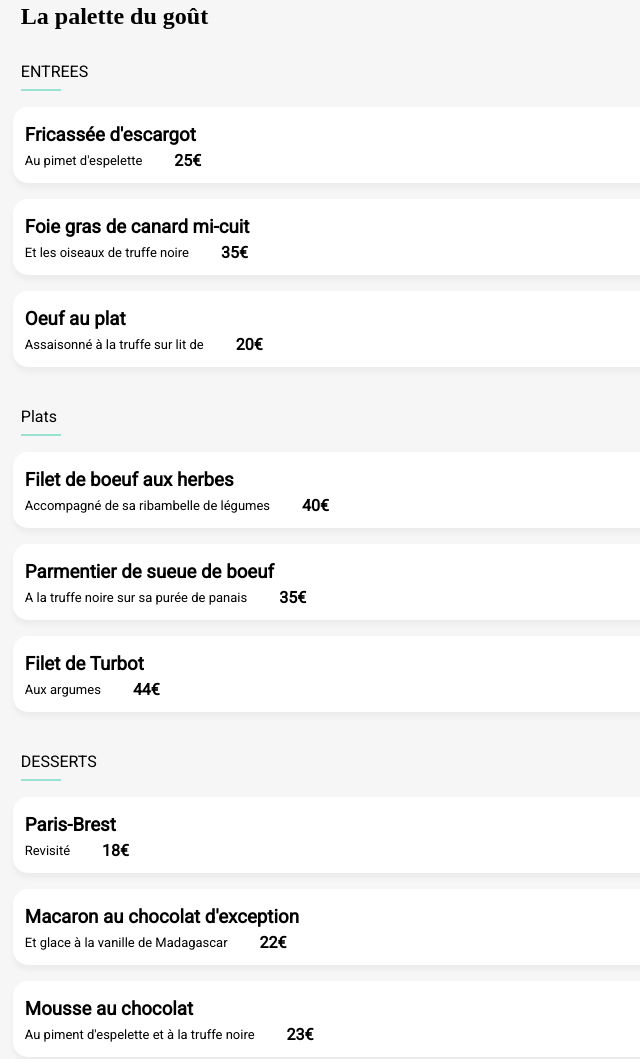
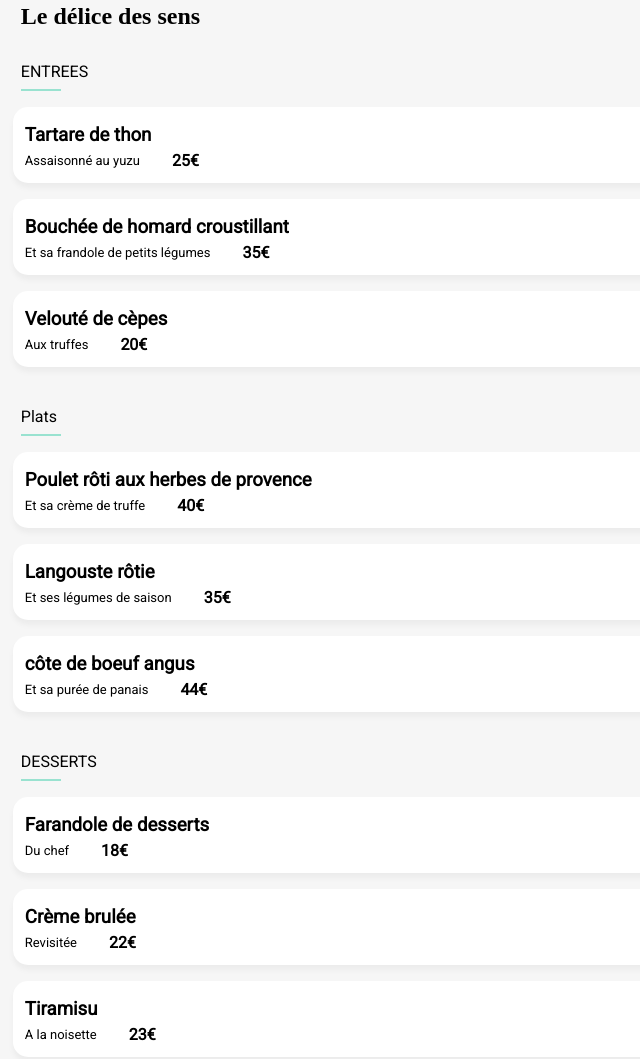
Before and after one commit to maroua-MEDDEB/p3, a website: page sass/menu/menu-delice-sens.html in a window 1280 px wide. Shown: the part 313-1372 px from the top of the page, without its empty margins (0-640 px from the left). Drawn offline with Linux system fonts and the light colour scheme; grey boxes are pictures that could not be loaded; a web font is replaced by a local one.

Commit message:
modifier le contenu des recette de menu

```diff
--- a/sass/menu/menu-delice-sens.html
+++ b/sass/menu/menu-delice-sens.html
@@ -37,30 +37,30 @@
 
     <section>
         <div class="title-container">
-            <h2>La palette du goût </h2>
+            <h2>Le délice des sens </h2>
             <i class="fa-regular fa-heart"></i>
         </div>
         <div class="body-container">
             <article>
                 <p class="text">ENTREES</p>
                 <div class="detail">
-                    <h3>Fricassée d'escargot</h3>
+                    <h3>Tartare de thon</h3>
                     <div class="detail-text-price">
-                        <p class="text-detail">Au pimet d'espelette</p>
+                        <p class="text-detail">Assaisonné au yuzu</p>
                         <p class="price">25€</p>
                     </div>
                 </div>
                 <div class="detail">
-                    <h3>Foie gras de canard mi-cuit</h3>
+                    <h3>Bouchée de homard croustillant</h3>
                     <div class="detail-text-price">
-                        <p class="text-detail">Et les oiseaux de truffe noire</p>
+                        <p class="text-detail">Et sa frandole de petits légumes</p>
                         <p class="price">35€</p>
                     </div>
                 </div>
                 <div class="detail">
-                    <h3>Oeuf au plat</h3>
+                    <h3>Velouté de cèpes</h3>
                     <div class="detail-text-price">
-                        <p class="text-detail">Assaisonné à la truffe sur lit de </p>
+                        <p class="text-detail">Aux truffes </p>
                         <p class="price">20€</p>
                     </div>
                 </div>
@@ -69,23 +69,23 @@
             <article>
                 <p class="text">Plats</p>
                 <div class="detail">
-                    <h3>Filet de boeuf aux herbes</h3>
+                    <h3>Poulet rôti aux herbes de provence</h3>
                     <div class="detail-text-price">
-                        <p class="text-detail">Accompagné de sa ribambelle de légumes </p>
+                        <p class="text-detail">Et sa crème de truffe </p>
                         <p class="price">40€</p>
                     </div>
                 </div>
                 <div class="detail">
-                    <h3>Parmentier de sueue de boeuf</h3>
+                    <h3>Langouste rôtie</h3>
                     <div class="detail-text-price">
-                        <p class="text-detail">A la truffe noire sur sa purée de panais</p>
+                        <p class="text-detail">Et ses légumes de saison</p>
                         <p class="price">35€</p>
                     </div>
                 </div>
                 <div class="detail">
-                    <h3>Filet de Turbot</h3>
+                    <h3>côte de boeuf angus</h3>
                     <div class="detail-text-price">
-                        <p class="text-detail">Aux argumes</p>
+                        <p class="text-detail">Et sa purée de panais</p>
                         <p class="price">44€</p>
                     </div>
                 </div>
@@ -94,23 +94,23 @@
             <article>
                 <p class="text">DESSERTS</p>
                 <div class="detail">
-                    <h3>Paris-Brest</h3>
+                    <h3>Farandole de desserts</h3>
                     <div class="detail-text-price">
-                        <p class="text-detail">Revisité</p>
+                        <p class="text-detail">Du chef</p>
                         <p class="price">18€</p>
                     </div>
                 </div>
                 <div class="detail">
-                    <h3>Macaron au chocolat d'exception</h3>
+                    <h3>Crème brulée</h3>
                     <div class="detail-text-price">
-                        <p class="text-detail">Et glace à la vanille de Madagascar</p>
+                        <p class="text-detail">Revisitée</p>
                         <p class="price">22€</p>
                     </div>
                 </div>
                 <div class="detail">
-                    <h3>Mousse au chocolat</h3>
+                    <h3>Tiramisu</h3>
                     <div class="detail-text-price">
-                        <p class="text-detail">Au piment d'espelette et à la truffe noire</p>
+                        <p class="text-detail">A la noisette</p>
                         <p class="price">23€</p>
                     </div>
                 </div>
```
